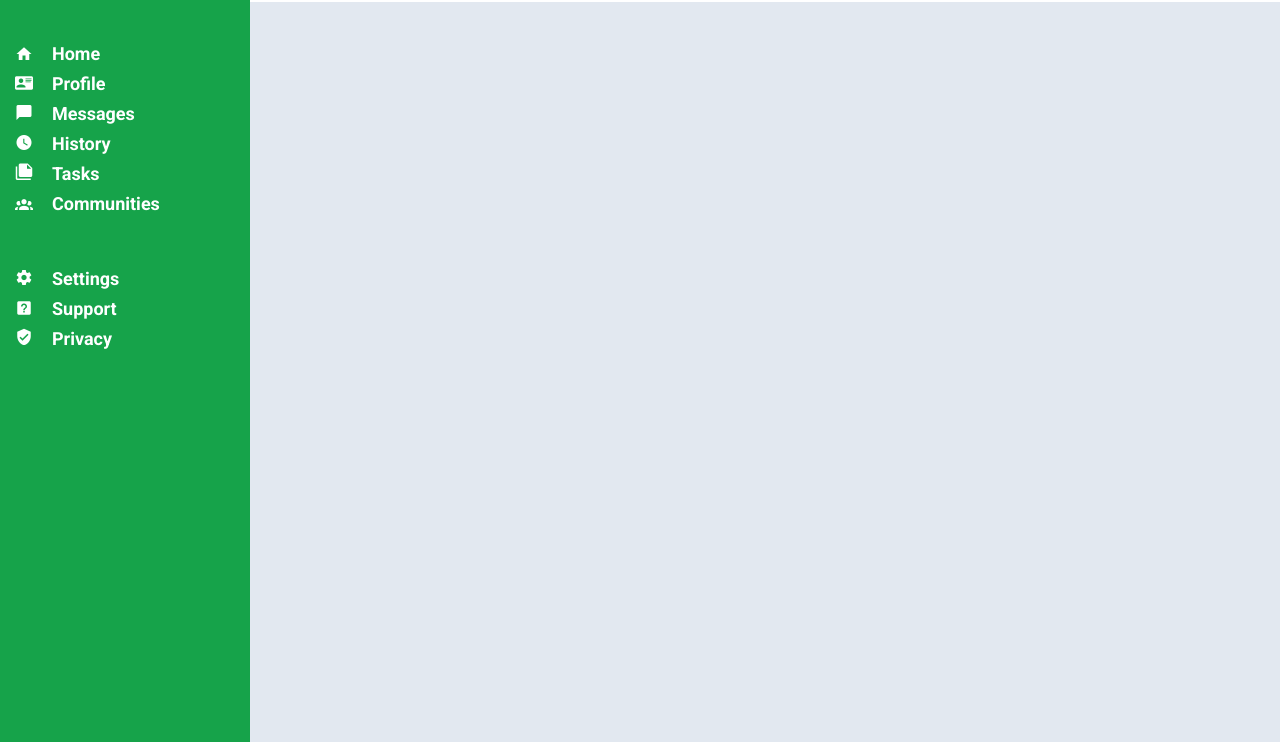
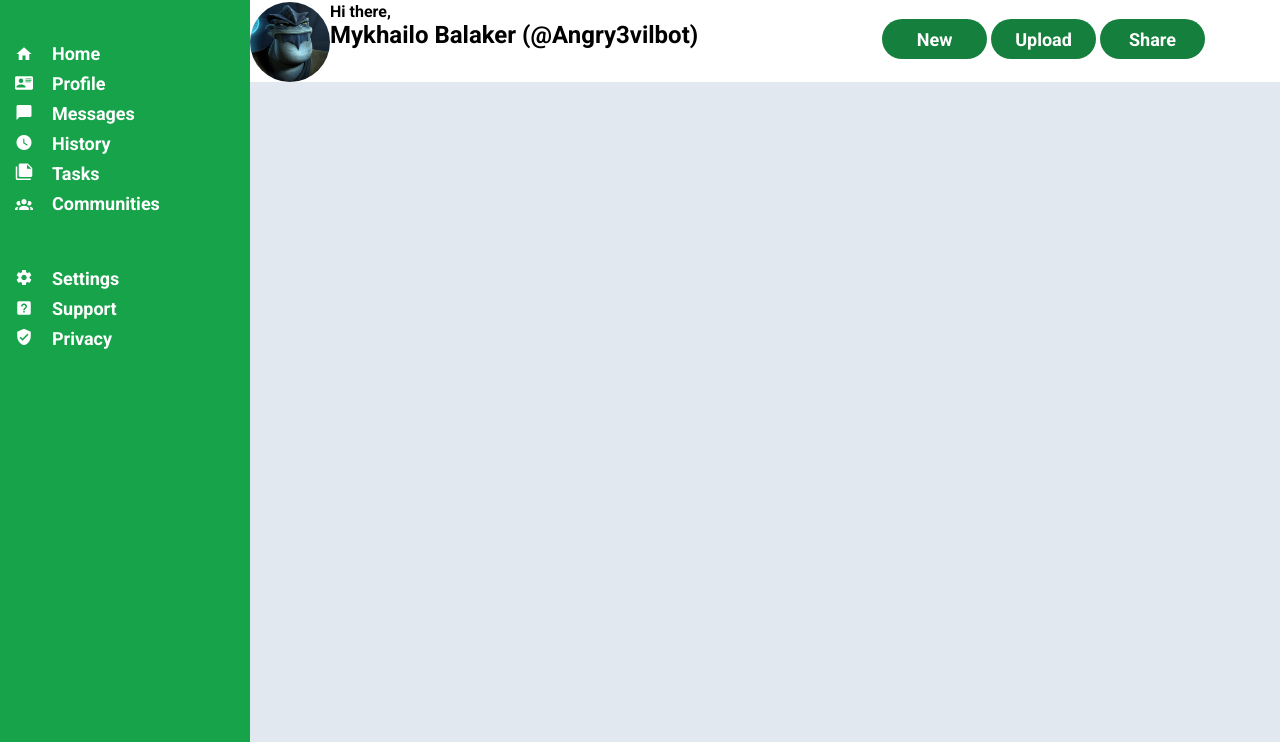
Before and after one commit to Angry3vilbot/admin-dashboard, a plain HTML site: page index.html in a window 1280 px wide. Shown: the part 73-815 px from the top of the page. Drawn offline with Linux system fonts and the light colour scheme.

Commit message:
Add action bar content, complete 90% of action bar styling

```diff
--- a/index.html
+++ b/index.html
@@ -63,7 +63,16 @@
     </div>
     <div id="main-content">
         <div id="action-bar">
-
+            <img src="img/avatar.webp" alt="">
+            <div id="greet">
+                <p>Hi there,</p>
+                <h1>Mykhailo Balaker (@Angry3vilbot)</h1>
+            </div>
+            <div id="action-menu">
+                <button>New</button>
+                <button>Upload</button>
+                <button>Share</button>
+            </div>
         </div>
         <div id="projects">
 
--- a/style.css
+++ b/style.css
@@ -1,8 +1,10 @@
-@import url('https://fonts.googleapis.com/css2?family=Roboto:ital,wght@0,300;0,400;0,700;0,900;1,300;1,400;1,700&display=swap');
+@import url('https://fonts.googleapis.com/css2?family=Roboto:ital,wght@0,300;0,400;0,500;0,700;0,900;1,300;1,400;1,700&display=swap');
 *{
     margin: 0;
     padding: 0;
     font-family: roboto, sans-serif;
+    scrollbar-width: thin;
+    scrollbar-color: #22c55e #86efac;
 }
 *:focus{
    outline: none;
@@ -113,3 +115,35 @@ header button img{
     grid-area: main;
     background-color: rgb(226, 232, 240);
 }
+#action-bar{
+    background-color: white;
+    display: grid;
+    grid-template-columns: 80px 500px 1fr;
+}
+#action-bar img{
+    width: 80px;
+    height: 80px;
+    border-radius: 360px;
+}
+#action-bar p{
+    font-weight: 700;
+
+}
+#action-bar h1{
+    font-size: 24px;
+}
+#action-menu{
+    justify-self: end;
+    padding-right: 75px;
+    padding-top: 17px;
+}
+#action-menu button{
+    background-color: #15803d;
+    width: 105px;
+    height: 40px;
+    border: none;
+    border-radius: 30px;
+    color: white;
+    font-weight: 600;
+    font-size: 18px;
+}
```
